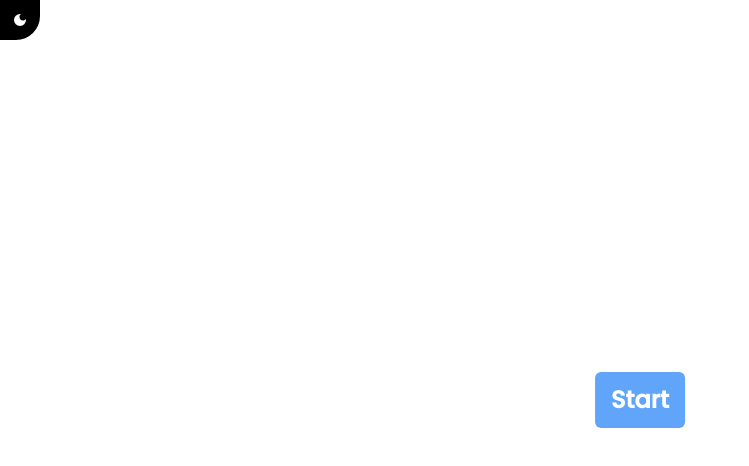
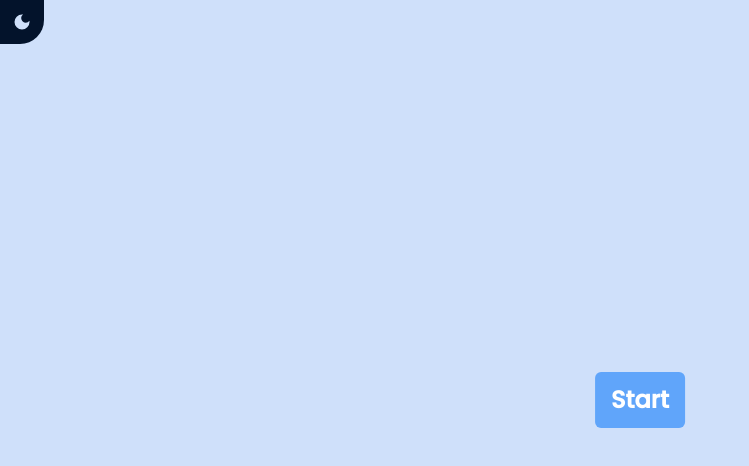
Before and after one commit to ehsanm-77/ToDo, a Next.js app: page / in a window 1280 px wide. Shown: the top 466 px of the page, without its empty margins (0-749 px from the left). Built offline with nearby package versions, Linux system fonts and the light colour scheme.

Commit message:
custom dark mode

```diff
--- a/src/pages/_app.tsx
+++ b/src/pages/_app.tsx
@@ -1,33 +1,54 @@
 import '@/styles/globals.css';
-import { ThemeProvider } from '@emotion/react';
-import { CssBaseline, PaletteMode, createTheme } from '@mui/material';
+import { ThemeProvider, createTheme } from '@mui/material/styles';
+import CssBaseline from '@mui/material/CssBaseline';
 import type { AppProps } from 'next/app';
 import { useState } from 'react';
 import { MdDarkMode } from 'react-icons/md';
 import { CiLight } from 'react-icons/ci';
+
 export default function App({ Component, pageProps }: AppProps) {
-  const [modePage, setModePage] = useState<PaletteMode>('light');
+  const [modePage, setModePage] = useState<'light' | 'dark'>('light');
+
+  const toggleDarkMode = () => {
+    setModePage((prev) => (prev === 'dark' ? 'light' : 'dark'));
+  };
+
   const theme = createTheme({
     typography: {
-      fontFamily: 'poppins',
+      fontFamily: 'Poppins, Arial, sans-serif',
     },
     palette: {
       mode: modePage,
+      primary: {
+        main: modePage === 'dark' ? '#1976D2' : '#2196F3',
+      },
+      secondary: {
+        main: modePage === 'dark' ? '#FFA000' : '#FF9800',
+      },
+      background: {
+        default: modePage === 'dark' ? '#03132b' : '#cfe0fa',
+        paper: modePage === 'dark' ? '#1E1E1E' : '#fff',
+      },
     },
   });
+
   return (
     <ThemeProvider theme={theme}>
       <CssBaseline />
       <div>
         <button
-          onClick={() => {
-            setModePage((prev) => (prev === 'dark' ? 'light' : 'dark'));
-          }}
+          onClick={toggleDarkMode}
           className={`${
-            modePage === 'dark' ? 'text-black bg-white' : 'text-white bg-black'
+            modePage === 'dark'
+              ? 'text-[#03132b] bg-[#cfe0fa]'
+              : 'text-[#cfe0fa] bg-[#03132b]'
           }  rounded-br-3xl p-3`}
         >
-          {modePage === 'dark' ? <CiLight size="20px" /> : <MdDarkMode />}
+          {modePage === 'dark' ? (
+            <CiLight size={20} />
+          ) : (
+            <MdDarkMode size={20} />
+          )}
         </button>
         <Component {...pageProps} />
       </div>
```
Also changed, not shown: src/pages/main/index.tsx (renamed from src/pages/main/index.jsx).
